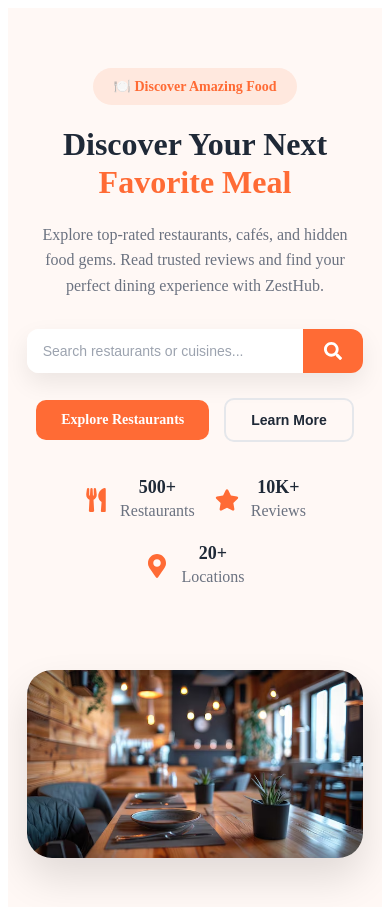
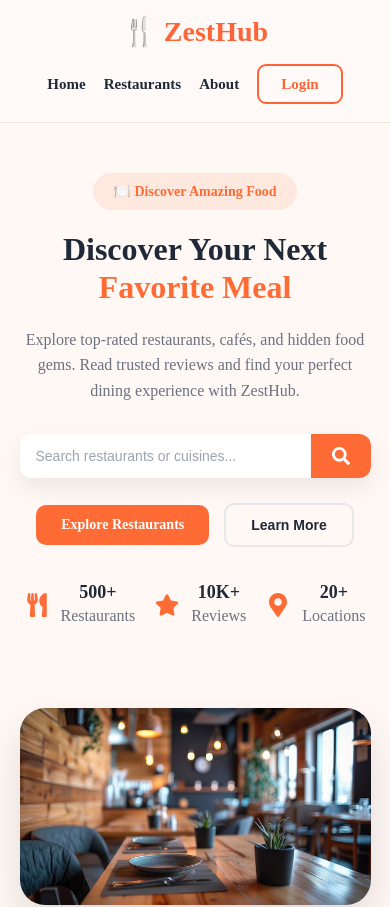
Before and after one commit to Sharukash04/ZestHub, a React (Vite) app in the folder client/: page / in a window 390 px wide. Shown: the top 907 px of the page. Built offline with nearby package versions, Linux system fonts and the light colour scheme; no server answers.

Commit message:
Improve frontend layout and connect restaurants API

```diff
--- a/client/src/App.jsx
+++ b/client/src/App.jsx
@@ -1,75 +1,34 @@
 import { Routes, Route } from "react-router-dom";
 
+import Navbar from "./components/Navbar/Navbar";
 import Hero from "./components/Hero/Hero";
-import Categories from "./components/Categories";
 import FeaturedRestaurants from "./components/FeaturedRestaurants/FeaturedRestaurants";
-import TrendingRestaurants from "./components/TrendingRestaurants";
-import WhyChooseUs from "./components/WhyChooseUs";
-import CommunityPreview from "./components/CommunityPreview";
-import Newsletter from "./components/Newsletter";
-import Footer from "./components/Footer";
+import TrendingRestaurants from "./components/TrendingRestaurants/TrendingRestaurants";
 
-import Restaurants from "./pages/Restaurants";
+import Restaurants from "./pages/Restaurants/Restaurants";
 import RestaurantDetails from "./pages/RestaurantDetails";
-
-import "./pages/Home.css";
 
 function Home() {
   return (
     <>
-      <main className="home">
-        <Hero />
-
-        <Categories />
-
-        <FeaturedRestaurants />
-
-        <TrendingRestaurants />
-
-        <WhyChooseUs />
-
-        <CommunityPreview />
-
-        <Newsletter />
-      </main>
-
-      <Footer />
-    </>
-  );
-}
-
-function RestaurantPage() {
-  return (
-    <>
-      <Restaurants />
-      <Footer />
+      <Hero />
+      <FeaturedRestaurants />
+      <TrendingRestaurants />
     </>
   );
 }
 
 function App() {
   return (
-    <Routes>
+    <>
+      <Navbar />
 
-      {/* Home */}
-      <Route
-        path="/"
-        element={<Home />}
-      />
-
-      {/* Restaurants */}
-      <Route
-        path="/restaurants"
-        element={<RestaurantPage />}
-      />
-
-      {/* Restaurant Details */}
-      <Route
-        path="/restaurant/:id"
-        element={<RestaurantDetails />}
-      />
-
-    </Routes>
+      <Routes>
+        <Route path="/" element={<Home />} />
+        <Route path="/restaurants" element={<Restaurants />} />
+        <Route path="/restaurant/:id" element={<RestaurantDetails />} />
+      </Routes>
+    </>
   );
 }
 
--- a/client/src/components/FeaturedRestaurants/FeaturedRestaurants.jsx
+++ b/client/src/components/FeaturedRestaurants/FeaturedRestaurants.jsx
@@ -1,6 +1,14 @@
 import "./FeaturedRestaurants.css";
 import { useEffect, useState } from "react";
 import { useNavigate } from "react-router-dom";
+
+import pizza from "../../assets/images/pizza.jpg";
+import restaurant1 from "../../assets/images/restaurant1.jpg";
+import restaurant2 from "../../assets/images/restaurant2.jpg";
+import restaurant3 from "../../assets/images/restaurant3.jpg";
+import cafe from "../../assets/images/cafe.jpg";
+import biryani from "../../assets/images/biryani.jpg";
+import burger from "../../assets/images/burger.jpg";
 
 function FeaturedRestaurants() {
   const navigate = useNavigate();
@@ -8,6 +16,16 @@ function FeaturedRestaurants() {
   const [restaurants, setRestaurants] = useState([]);
   const [loading, setLoading] = useState(true);
   const [error, setError] = useState("");
+
+  const imageMap = {
+    "pizza.jpg": pizza,
+    "restaurant1.jpg": restaurant1,
+    "restaurant2.jpg": restaurant2,
+    "restaurant3.jpg": restaurant3,
+    "cafe.jpg": cafe,
+    "biryani.jpg": biryani,
+    "burger.jpg": burger,
+  };
 
   useEffect(() => {
     fetch("http://127.0.0.1:8000/api/restaurants/")
@@ -33,15 +51,11 @@ function FeaturedRestaurants() {
     <section className="featured">
 
       <div className="featured-header">
-
-        <h2>
-          Featured Restaurants
-        </h2>
+        <h2>Featured Restaurants</h2>
 
         <p>
           Discover popular restaurants loved by food enthusiasts
         </p>
-
       </div>
 
       {loading && (
@@ -60,14 +74,16 @@ function FeaturedRestaurants() {
         <div className="restaurant-container">
 
           {restaurants.map((restaurant) => (
-
             <div
               className="restaurant-card"
               key={restaurant.id}
             >
 
               <img
-                src={restaurant.image}
+                src={
+                  imageMap[restaurant.image] ||
+                  pizza
+                }
                 alt={restaurant.name}
               />
 
@@ -101,7 +117,6 @@ function FeaturedRestaurants() {
               </div>
 
             </div>
-
           ))}
 
         </div>
--- a/client/src/components/Hero/Hero.css
+++ b/client/src/components/Hero/Hero.css
@@ -2,10 +2,14 @@
   display: flex;
   align-items: center;
   justify-content: space-between;
-    padding: 80px 8%;
-    background: #FFF8F5;
+
+  padding: 50px 6% 70px;
+
+  background: #fff8f5;
+
   gap: 50px;
-    min-height: 80vh;
+
+  min-height: auto;
 }
 
 .hero-content {
@@ -13,69 +17,100 @@
 }
 
 .hero-tag {
-    background: #FFE8DE;
-    color: #FF6B35;
+  background: #ffe8de;
+  color: #ff6b35;
+
   padding: 10px 20px;
+
   border-radius: 25px;
+
   font-weight: 600;
   font-size: 14px;
+
   display: inline-block;
 }
 
 .hero h1 {
   font-size: 55px;
-    color: #1F2937;
+
+  color: #1f2937;
+
   line-height: 1.2;
+
   margin: 20px 0;
 }
 
 .hero h1 span {
-    color: #FF6B35;
+  color: #ff6b35;
 }
 
 .hero p {
   font-size: 18px;
-    color: #6B7280;
+
+  color: #6b7280;
+
   max-width: 550px;
+
   line-height: 1.6;
+
   margin-bottom: 30px;
 }
 
 /* Search Box */
+
 .search-box {
   display: flex;
+
   background: white;
+
   width: 100%;
   max-width: 500px;
+
   border-radius: 12px;
+
   overflow: hidden;
+
   box-shadow: 0 10px 25px rgba(0, 0, 0, 0.08);
+
   margin-bottom: 25px;
 }
 
 .search-box input {
   flex: 1;
+
   padding: 16px 20px;
+
   border: none;
+
   outline: none;
+
   font-size: 15px;
-    color: #1F2937;
+
+  color: #1f2937;
 }
 
 .search-box input::placeholder {
-    color: #9CA3AF;
+  color: #9ca3af;
 }
 
 .search-box button {
   width: 60px;
-    background: #FF6B35;
+
+  background: #ff6b35;
+
   color: white;
+
   border: none;
+
   cursor: pointer;
+
   font-size: 18px;
+
   display: flex;
+
   align-items: center;
   justify-content: center;
+
   transition: background 0.3s;
 }
 
@@ -84,24 +119,38 @@
 }
 
 /* Hero Buttons */
+
 .hero-buttons {
   display: flex;
+
   gap: 15px;
+
   align-items: center;
+
   margin-bottom: 35px;
 }
 
 .primary-btn {
   padding: 14px 35px;
-    background: #FF6B35;
+
+  background: #ff6b35;
+
   color: white;
+
   border: none;
+
   border-radius: 10px;
+
   font-size: 16px;
+
   font-weight: 600;
+
   text-decoration: none;
+
   display: inline-block;
+
   transition: background 0.3s;
+
   cursor: pointer;
 }
 
@@ -111,72 +160,101 @@
 
 .secondary-btn {
   padding: 14px 35px;
+
   background: transparent;
-    color: #1F2937;
-    border: 2px solid #E5E7EB;
+
+  color: #1f2937;
+
+  border: 2px solid #e5e7eb;
+
   border-radius: 10px;
+
   font-size: 16px;
+
   font-weight: 600;
+
   cursor: pointer;
+
   transition: all 0.3s;
 }
 
 .secondary-btn:hover {
-    border-color: #FF6B35;
-    color: #FF6B35;
+  border-color: #ff6b35;
+
+  color: #ff6b35;
 }
 
 /* Stats */
+
 .hero-stats {
   display: flex;
+
   gap: 50px;
 }
 
 .stat {
   display: flex;
+
   align-items: center;
+
   gap: 12px;
 }
 
 .stat svg {
-    color: #FF6B35;
+  color: #ff6b35;
+
   font-size: 24px;
 }
 
 .stat h3 {
   margin: 0;
+
   font-size: 22px;
-    color: #1F2937;
+
+  color: #1f2937;
+
   font-weight: 700;
 }
 
 .stat p {
   margin: 0;
+
   font-size: 14px;
-    color: #6B7280;
+
+  color: #6b7280;
 }
 
 /* Hero Image */
+
 .hero-image {
   flex: 1;
+
   display: flex;
+
   justify-content: flex-end;
 }
 
 .hero-image img {
   width: 100%;
+
   max-width: 550px;
+
   border-radius: 25px;
+
   box-shadow: 0 20px 40px rgba(0, 0, 0, 0.12);
+
   object-fit: cover;
 }
 
 /* Responsive */
+
 @media (max-width: 1024px) {
   .hero {
     flex-direction: column;
+
     text-align: center;
-        padding: 60px 5%;
+
+    padding: 50px 5%;
   }
 
   .hero h1 {
@@ -185,29 +263,35 @@
 
   .hero p {
     max-width: 100%;
+
     margin-left: auto;
     margin-right: auto;
   }
 
   .search-box {
     max-width: 100%;
+
     margin-left: auto;
     margin-right: auto;
   }
 
   .hero-buttons {
     justify-content: center;
+
     flex-wrap: wrap;
   }
 
   .hero-stats {
     justify-content: center;
+
     flex-wrap: wrap;
+
     gap: 30px;
   }
 
   .hero-image {
     justify-content: center;
+
     margin-top: 30px;
   }
 
@@ -236,11 +320,13 @@
   .primary-btn,
   .secondary-btn {
     padding: 12px 25px;
+
     font-size: 14px;
   }
 
   .search-box input {
     padding: 14px 16px;
+
     font-size: 14px;
   }
 }
--- a/client/src/components/Navbar/Navbar.css
+++ b/client/src/components/Navbar/Navbar.css
@@ -5,78 +5,127 @@
 }
 
 .navbar {
-  background: white;
+  width: 100%;
+  height: 74px;
+
   display: flex;
+  align-items: center;
   justify-content: space-between;
-  align-items: center;
-  padding: 18px 80px;
-  box-shadow: 0 2px 10px rgba(0,0,0,0.08);
+
+  padding: 0 45px;
+
+  background: #fffaf7;
+
+  border-bottom: 1px solid #f1e4de;
+
+  position: relative;
+  z-index: 1000;
+
+  box-sizing: border-box;
 }
+
+/* Logo */
 
 .logo {
   display: flex;
   align-items: center;
-  gap: 10px;
 }
 
-.logo-icon {
-  color: #ff6b35;
+.logo a {
+  text-decoration: none;
+
+  color: #ff6338;
+
   font-size: 28px;
+
+  font-weight: 700;
+
+  line-height: 1;
 }
 
-.logo h2 {
-  color: #ff6b35;
-  font-size: 28px;
-}
+/* Navigation */
 
 .nav-links {
   display: flex;
-  list-style: none;
+
+  align-items: center;
+
   gap: 35px;
 }
 
 .nav-links a {
   text-decoration: none;
-  color: #333;
-  font-weight: 500;
+
+  color: #202938;
+
+  font-size: 15px;
+
+  font-weight: 600;
+
+  line-height: 1;
+
+  white-space: nowrap;
+
   transition: 0.3s;
 }
 
 .nav-links a:hover {
-  color: #ff6b35;
+  color: #ff6338;
 }
 
-.nav-buttons {
+/* Login */
+
+.nav-links a:last-child {
   display: flex;
-  gap: 15px;
+
+  align-items: center;
+  justify-content: center;
+
+  height: 40px;
+
+  padding: 0 22px;
+
+  border: 2px solid #ff6338;
+
+  border-radius: 9px;
+
+  color: #ff6338;
 }
 
-.login-btn,
-.register-btn {
-  padding: 10px 22px;
-  border-radius: 8px;
-  font-size: 15px;
-  cursor: pointer;
-  transition: 0.3s;
-}
+.nav-links a:last-child:hover {
+  background: #ff6338;
 
-.login-btn {
-  background: transparent;
-  border: 2px solid #ff6b35;
-  color: #ff6b35;
-}
-
-.login-btn:hover {
-  background: #ff6b35;
   color: white;
 }
 
-.register-btn {
-  background: #ff6b35;
-  border: none;
-  color: white;
+/* Responsive */
+
+@media (max-width: 900px) {
+  .navbar {
+    padding: 0 25px;
+  }
+
+  .nav-links {
+    gap: 20px;
+  }
 }
 
-.register-btn:hover {
-  background: #e55a2b;
+@media (max-width: 650px) {
+  .navbar {
+    height: auto;
+
+    padding: 18px 20px;
+
+    flex-direction: column;
+
+    gap: 18px;
+  }
+
+  .nav-links {
+    flex-wrap: wrap;
+
+    justify-content: center;
+
+    gap: 18px;
+  }
 }
--- a/client/src/components/Navbar/Navbar.jsx
+++ b/client/src/components/Navbar/Navbar.jsx
@@ -5,13 +5,15 @@ function Navbar() {
   return (
     <nav className="navbar">
 
+      {/* Logo */}
       <div className="logo">
         <Link to="/">
-          ZestHub
+          🍴 ZestHub
         </Link>
       </div>
 
-      <div className="menu">
+      {/* Navigation Links */}
+      <div className="nav-links">
 
         <Link to="/">
           Home
```
Lines whose indentation alone changed are shown as unchanged.
